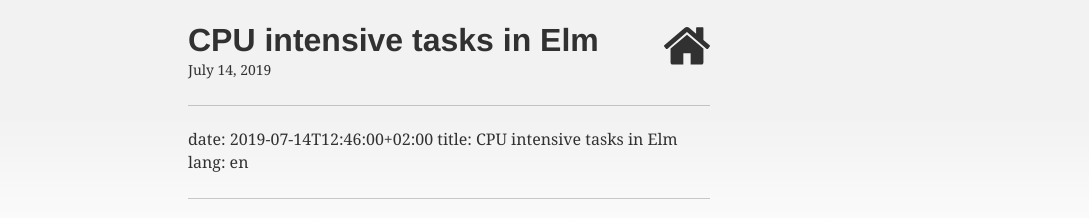
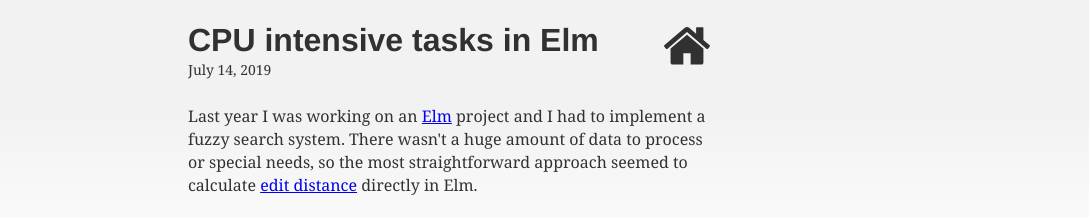
Before and after one commit to emilianobovetti/the-square-wheel, a Gatsby site: page /cpu-intensive-tasks-in-elm/ in a window 1280 px wide. Shown: the top 218 px of the page, 191-1280 px from the left. Built offline with nearby package versions, Linux system fonts and the light colour scheme; Gatsby itself is replaced by a stand-in of ours; some packages are replaced by stand-ins of ours.

Commit message:
Update from Forestry.io Emiliano Bovetti updated content/blog/cpu-intensive-tasks-in-elm.md

```diff
--- a/content/blog/cpu-intensive-tasks-in-elm.md
+++ b/content/blog/cpu-intensive-tasks-in-elm.md
@@ -1,9 +1,3 @@
----
-date: 2019-07-14T12:46:00+02:00
-title: CPU intensive tasks in Elm
-lang: en
-
----
 ---
 date: 2019-07-14T12:46:00+02:00
 title: CPU intensive tasks in Elm
```
